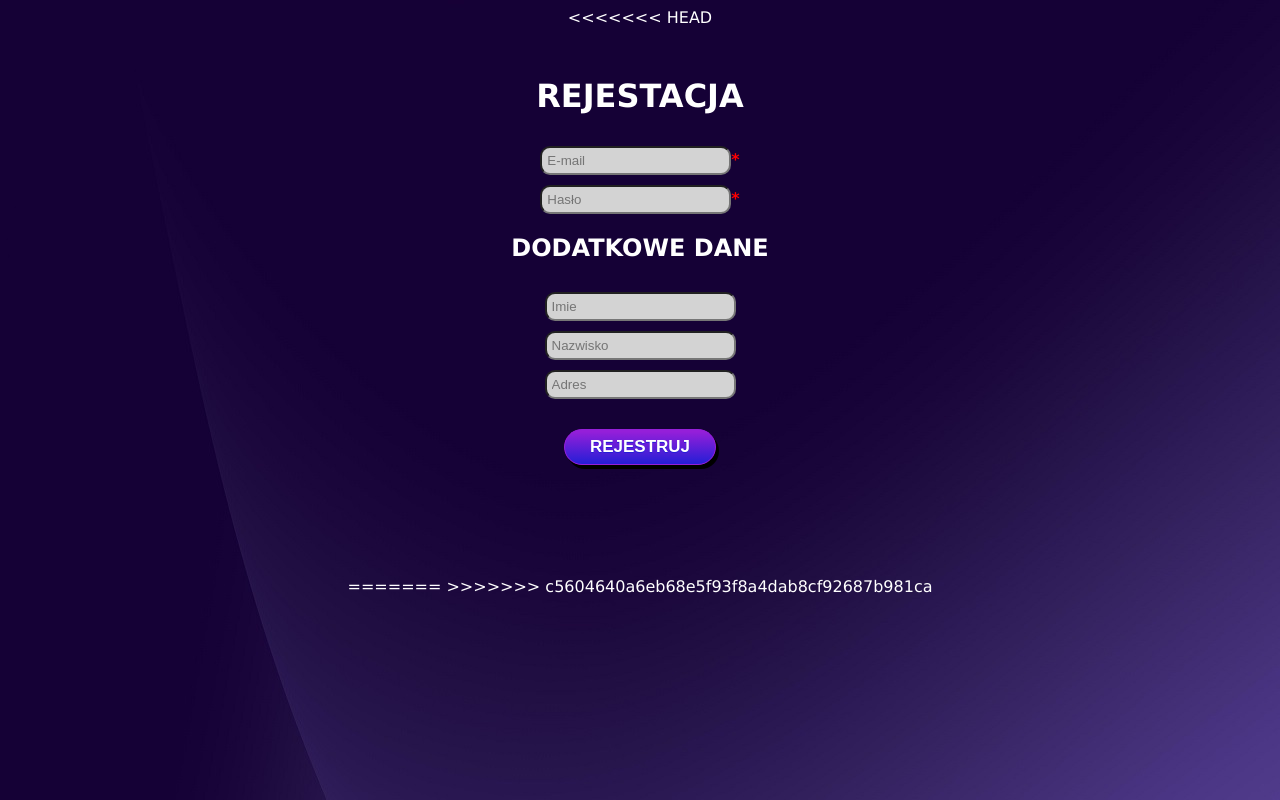
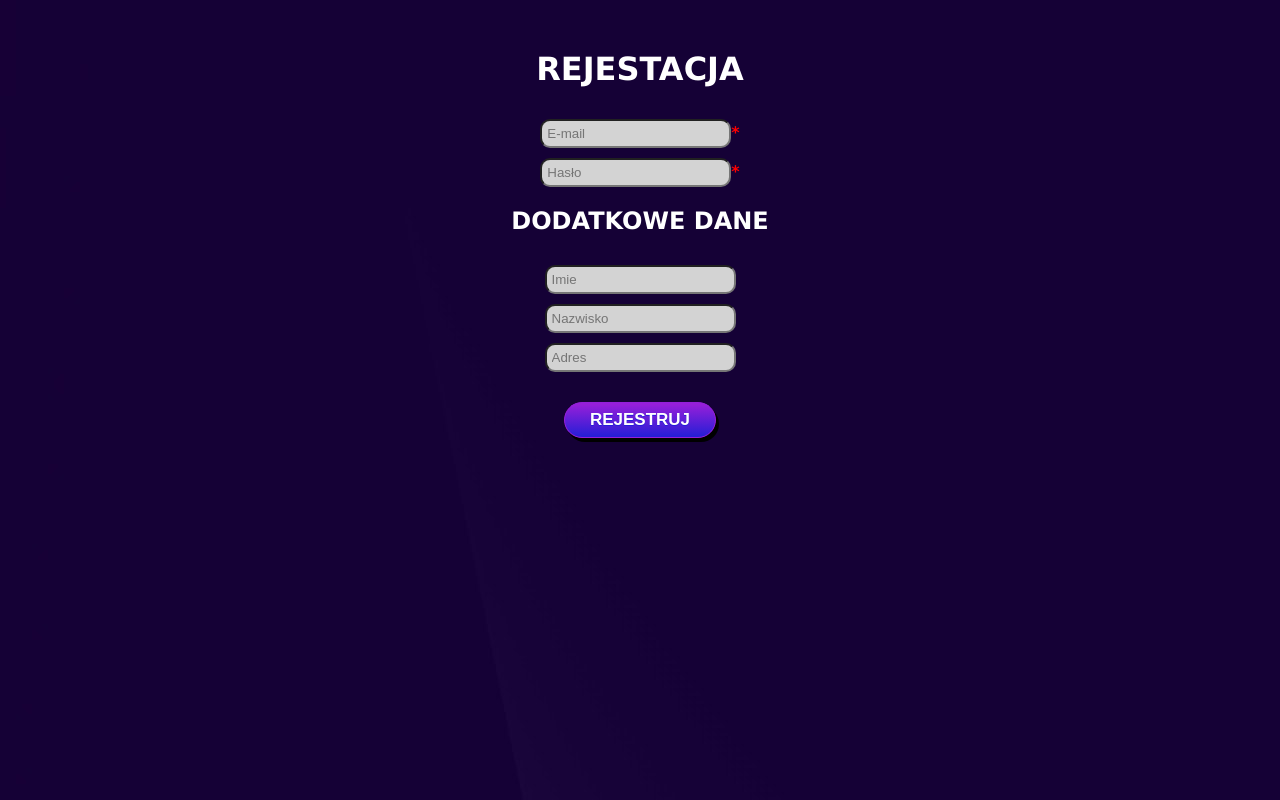
Before and after one commit to JacobRosinski/Simple-Site-Patronix, a PHP site: page /rejestracja/index.html in a window 1280 px wide. Run offline with PHP 8.4, Linux system fonts and the light colour scheme.

Commit message:
Rejestracja FIX

```diff
--- a/rejestracja/index.html
+++ b/rejestracja/index.html
@@ -1,4 +1,3 @@
-<<<<<<< HEAD
 <!DOCTYPE html>
 <html lang="pl">
     <head>
@@ -27,5 +26,3 @@
         </div>
     </body>
 </html>
-=======
->>>>>>> c5604640a6eb68e5f93f8a4dab8cf92687b981ca
--- a/rejestracja/rejestracja.css
+++ b/rejestracja/rejestracja.css
@@ -1,5 +1,5 @@
 body{
-    background-image: url(img/tlo-kopia.jpg);
+    background-image: url(../img/tlo.jpg);
     color: white;
     text-align: center;
     font-family: Verdana;
```
